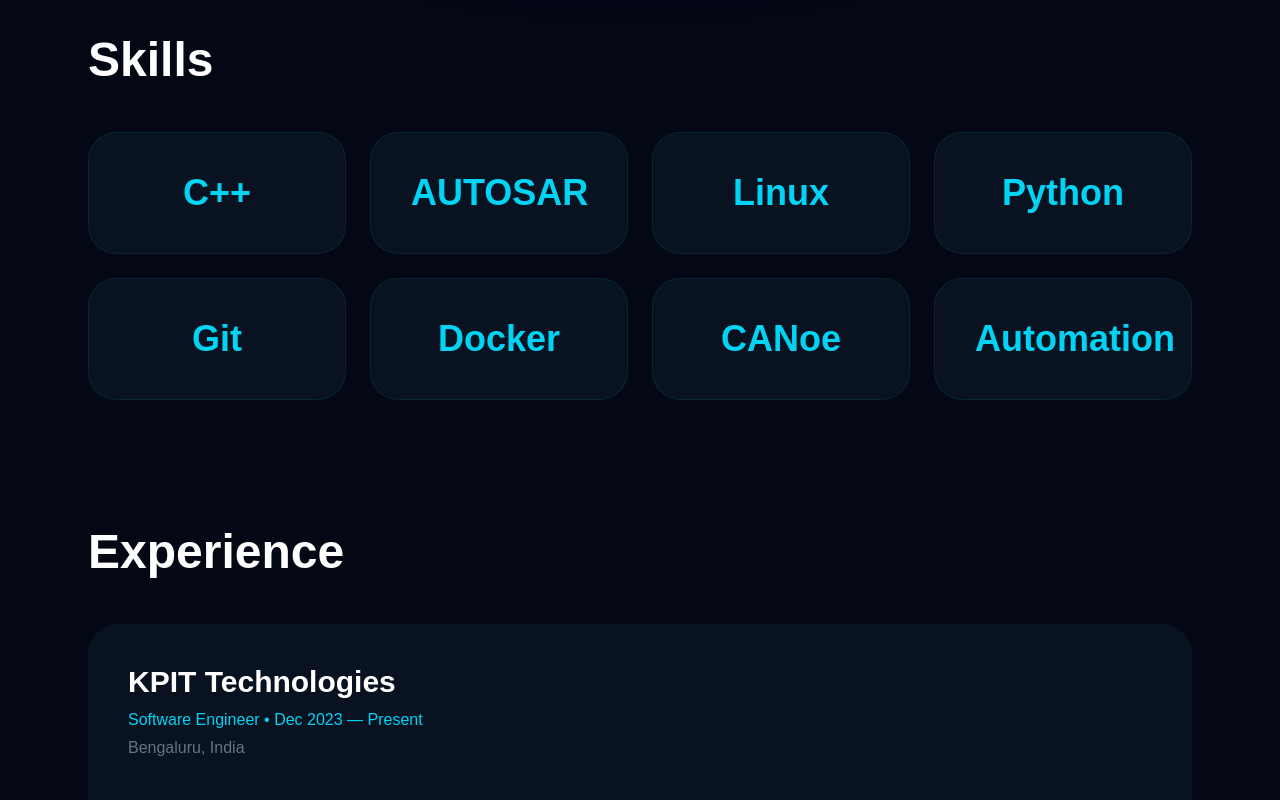
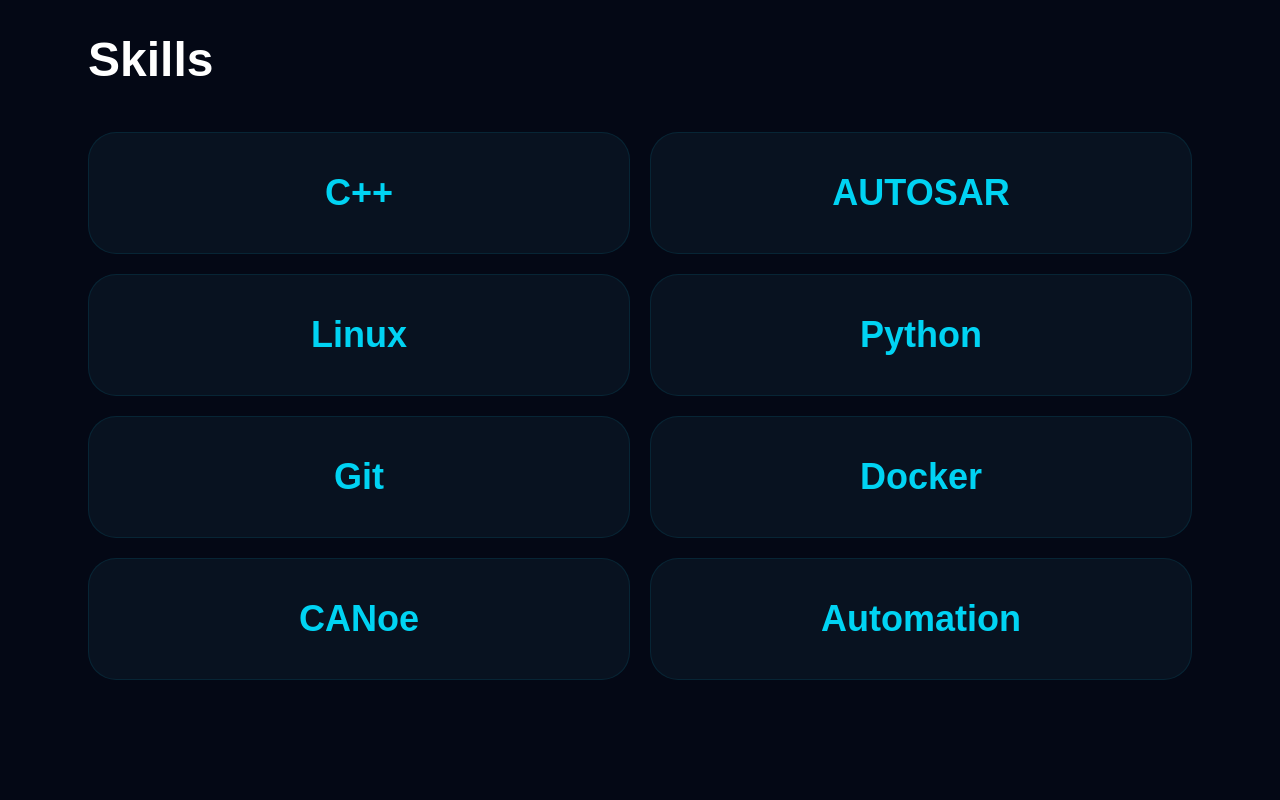
Before and after one commit to ashman9122-lgtm/aman-portfolio, a Next.js app: page / in a window 1280 px wide. Shown: the part 1620-2420 px from the top of the page. Built offline with nearby package versions, Linux system fonts and the light colour scheme.

Commit message:
render deploy photo3

```diff
--- a/app/page.tsx
+++ b/app/page.tsx
@@ -585,10 +585,10 @@
 className="
 grid
 
-grid-cols-2
-md:grid-cols-4
+grid-cols-1
+sm:grid-cols-2
 
-gap-6
+gap-5
 "
 >
 
@@ -1104,7 +1104,9 @@
 
 className="
 text-cyan-400
-text-2xl
+text-lg
+sm:text-2xl
+break-all
 "
 >
 
```
